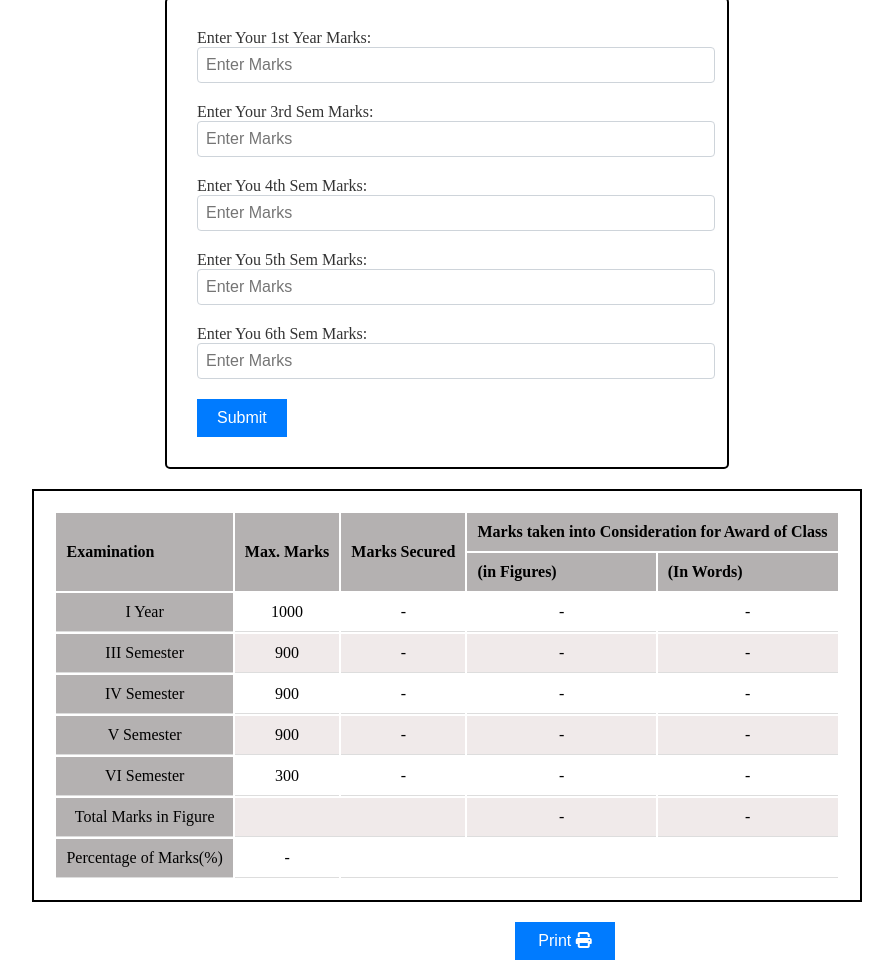
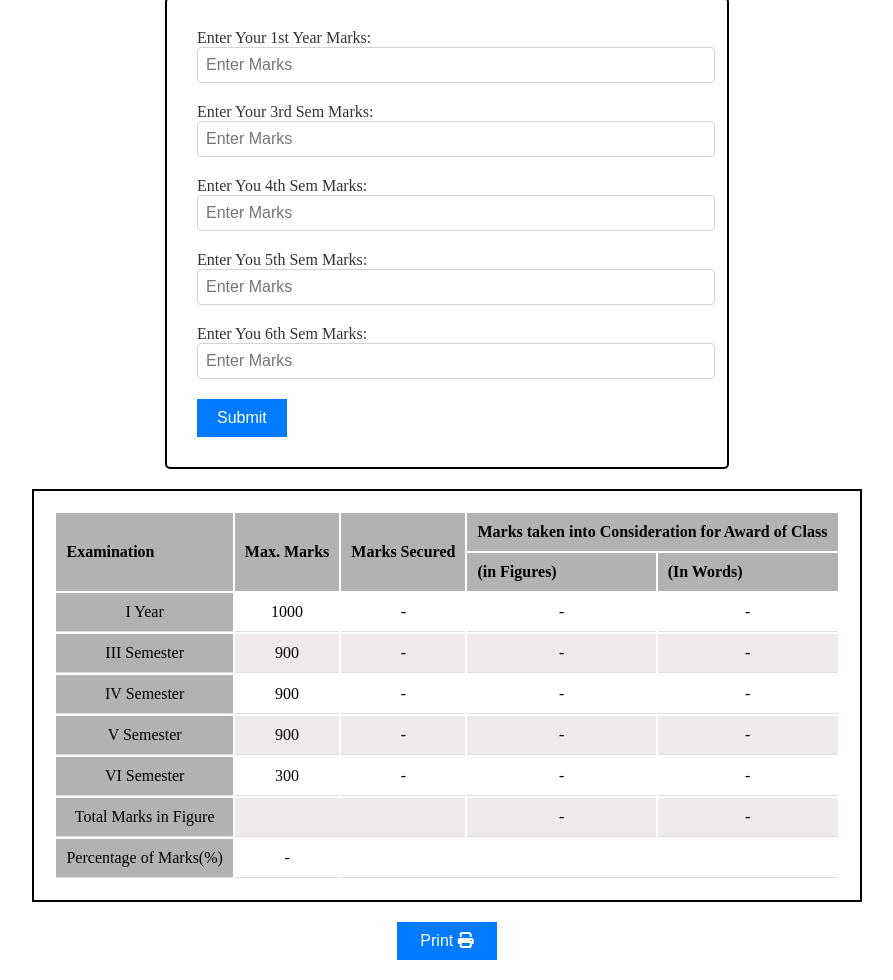
Before and after one commit to Durgesh-2005/Focusquest-website, a plain HTML site: page diploma-marks-calc.html in a window 1280 px wide. Shown: the part 88-1068 px from the top of the page, without its empty margins (193-1086 px from the left). Drawn offline with Linux system fonts and the light colour scheme.

Commit message:
Percentage Calc Lap View

```diff
--- a/diploma-marks-calc.html
+++ b/diploma-marks-calc.html
@@ -97,9 +97,10 @@
             font-size: 16px;
             cursor: pointer;
             transition: background-color 0.3s ease;
-            margin-left: 700px;
+            margin: 20px auto;
+            display: block;
+            width: 100px;
             text-align: center;
-            width: 100px;
         }
 
         @media print {
```
